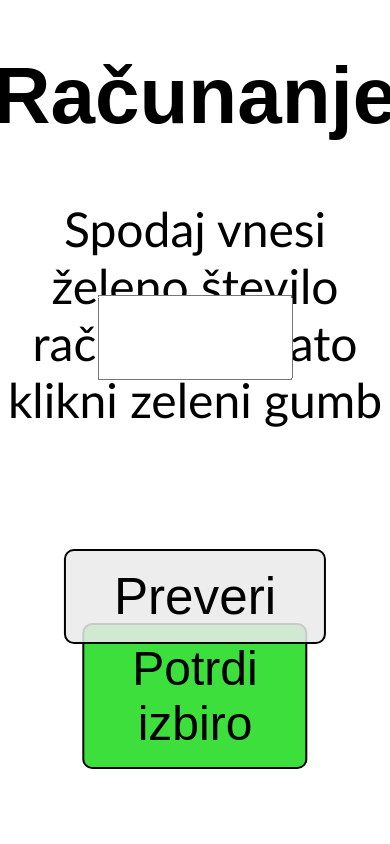
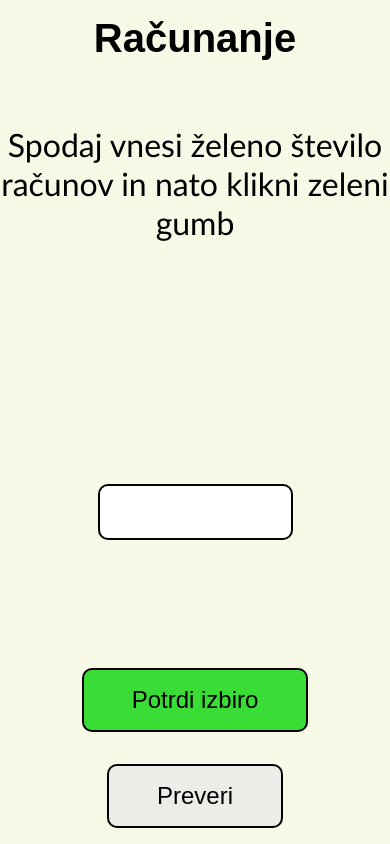
Before and after one commit to JanMusic13/racunanjeZaNajo, a plain HTML site: page index.html in a window 390 px wide. Drawn offline with Linux system fonts and the light colour scheme.

Commit message:
Refactor CSS styles for improved layout and responsiveness

```diff
--- a/style.css
+++ b/style.css
@@ -1,9 +1,10 @@
-*{
+* {
     margin: 0;
     padding: 0;
     box-sizing: border-box;
 }
-body{
+
+body {
     height: 100vh;
     width: 100%;
     display: flex;
@@ -12,67 +13,93 @@ body{
     flex-direction: column;
     position: relative;
     font-family: Arial, Helvetica, sans-serif;
+    background-color: rgb(248, 248, 230);
 }
 
-h1{
-    position: absolute;
-    top: 50px;
-    left: 50%;
-    transform: translate(-50%, 0);
-    font-size: 5rem;
+h1 {
+    font-size: clamp(2.5rem, 5vw, 5rem);
+    display: flex;
+    margin: 1rem auto 3rem;
+    justify-content: center;
+    align-items: center;
 }
 
-input{
-    position: absolute;
+input {
+    border: 2px solid black;
+    border-radius: 10px;
+    display: flex;
+    margin: 3rem auto 5rem;
+    justify-content: center;
+    align-items: center;
     width: 50vw;
-    top: 35%;
-    left: 50%;
-    transform: translate(-50%, 0);
-    height: 10vh;
-    font-size: 2rem;
+    height: clamp(3.5rem, 10vw, 4rem);
+    font-size: clamp(2rem, 3vw, 3.2rem);
 }
 
-#potrdi{
+#potrdi {
+    display: flex;
+    margin: 1rem auto;
+    justify-content: center;
+    align-items: center;
     border: 2px solid black;
     border-radius: 10px;
     background-color: #06d606c7;
-    position: absolute;
-    bottom: 75px;
-    left: 50%;
-    transform: translate(-50%, 0);
-    font-size: 3rem;
+    font-size: clamp(1.5rem, 3vw, 3.2rem);
     padding: 1rem 3rem;
 }
-#preveri{
+
+#preveri {
+    display: flex;
+    margin: 1rem auto;
+    justify-content: center;
+    align-items: center;
     border: 2px solid black;
     border-radius: 10px;
     background-color: #ebebebdb;
-    position: absolute;
-    bottom: 200px;
-    left: 50%;
-    transform: translate(-50%, 0);
-    font-size: 3.2rem;
+    font-size: clamp(1.5rem, 3vw, 3.2rem);
+    padding: 1rem 3rem;
+}
+
+#again {
+    justify-content: center;
+    margin: 1rem auto;
+    align-items: center;
+    display: none;
+    border: 2px solid black;
+    border-radius: 10px;
+    background-color: #ebebebdb;
+    font-size: clamp(1.5rem, 3vw, 3.2rem);
     padding: 1rem 3rem;
 }
 
 
-#correctOrNot{
+#correctOrNot {
+    display: flex;
+    margin: 1rem auto;
+    justify-content: center;
+    align-items: center;
     margin-top: 100px;
-    font-size: 2.5rem;
+    font-size: clamp(1.5rem, 1.5vw, 3.2rem);
     font-weight: bold;
     font-family: 'Trebuchet MS', 'Lucida Sans Unicode', 'Lucida Grande', 'Lucida Sans', Arial, sans-serif;
 }
-#racun{
+
+#racun {
+    display: flex;
+    margin: 1rem auto;
+    justify-content: center;
+    align-items: center;
     font-size: 3rem;
     font-family: 'Trebuchet MS', 'Lucida Sans Unicode', 'Lucida Grande', 'Lucida Sans', Arial, sans-serif;
 }
-#start{
+
+#start {
+    display: flex;
+    margin: 1rem 0 auto;
+    justify-content: center;
+    align-items: center;
     text-align: center;
     width: 100%;
-    font-size: 3rem;
+    font-size: clamp(2rem, 2vw, 3rem);
     font-family: 'Trebuchet MS', 'Lucida Sans Unicode', 'Lucida Grande', 'Lucida Sans', Arial, sans-serif;
-    position: absolute;
-    top: 200px;
-    left: 50%;
-    transform: translateX(-50%);
 }
```
